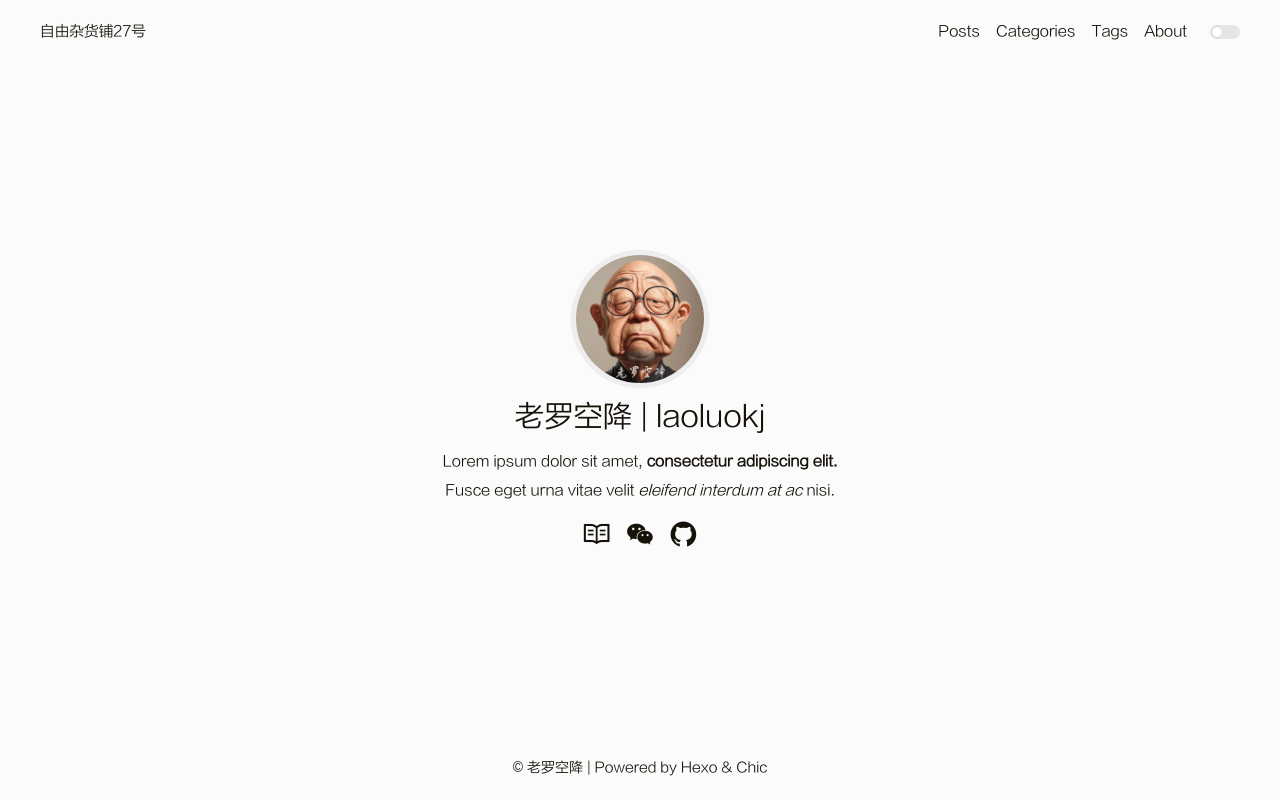
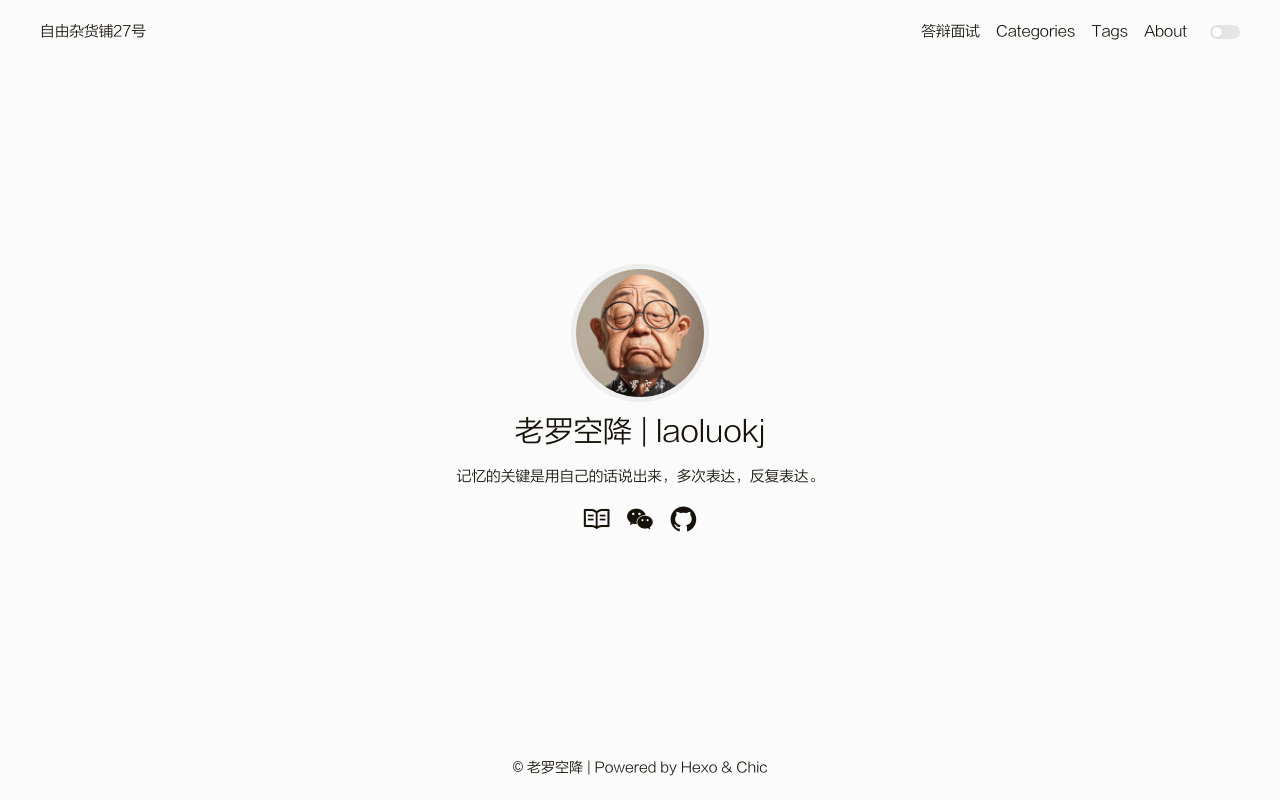
Before and after one commit to laoluokj/dabian_jiaoshi, a plain HTML site: page index.html in a window 1280 px wide. Drawn offline with nearby package versions, Linux system fonts and the light colour scheme; some packages are replaced by stand-ins of ours.

Commit message:
Site updated: 2025-10-17 20:25:55

```diff
--- a/index.html
+++ b/index.html
@@ -112,7 +112,7 @@
             <div class="navbar-header header-logo"><a href="/dabian_jiaoshi/">自由杂货铺27号</a></div>
             <div class="menu navbar-right">
 
-                <a class="menu-item" href="/dabian_jiaoshi/archives">Posts</a>
+                <a class="menu-item" href="/dabian_jiaoshi/archives">答辩面试</a>
 
                 <a class="menu-item" href="/dabian_jiaoshi/category">Categories</a>
 
@@ -141,7 +141,7 @@
             </div>
             <div class="menu" id="mobile-menu">
 
-                <a class="menu-item" href="/dabian_jiaoshi/archives">Posts</a>
+                <a class="menu-item" href="/dabian_jiaoshi/archives">答辩面试</a>
 
                 <a class="menu-item" href="/dabian_jiaoshi/category">Categories</a>
 
@@ -172,10 +172,10 @@
     <div class="container profile-container">
     <div class="intro">
         <div class="avatar">
-            <a href="/dabian_jiaoshi/archives"><img src="/dabian_jiaoshi/image/avatar1.jpg"></a>
+            <a href="/dabian_jiaoshi/"><img src="/dabian_jiaoshi/image/avatar1.jpg"></a>
         </div>
         <div class="nickname">老罗空降 | laoluokj</div>
-        <div class="description"><p>Lorem ipsum dolor sit amet, <strong>consectetur adipiscing elit.</strong> <br>Fusce eget urna vitae velit <em>eleifend interdum at ac</em> nisi.</p>
+        <div class="description"><p>记忆的关键是用自己的话说出来，多次表达，反复表达。</p>
 </div>
         <div class="links">
 
```
Also changed, not shown: 2025/10/17/2025.1010 思政教育与数学学科/index.html (+2 -2 lines), 2025/10/17/2025.1011 教育家精神/index.html (+2 -2 lines), 2025/10/17/2025.1012 高中数学课堂教学中核心素养的落实路径/index.html (+2 -2 lines), 2025/10/17/2025.1013 中小学教师职业道德/index.html (+2 -2 lines), 2025/10/17/2025.1014 理想信念/index.html (+2 -2 lines), 2025/10/17/2025.1016 因材施教与教育家精神/index.html (+2 -2 lines), 2025/10/17/2025.1016 在严格与仁爱间守护成长/index.html (+2 -2 lines), 2025/10/17/2025.1017 立德树人根本任务认识/index.html (+2 -2 lines), archives/2025/10/index.html (+2 -2 lines), archives/2025/index.html (+2 -2 lines), archives/index.html (+2 -2 lines), tag/index.html (+2 -2 lines), tags/四有教师/index.html (+2 -2 lines), tags/师生关系/index.html (+2 -2 lines), 5 more files.
